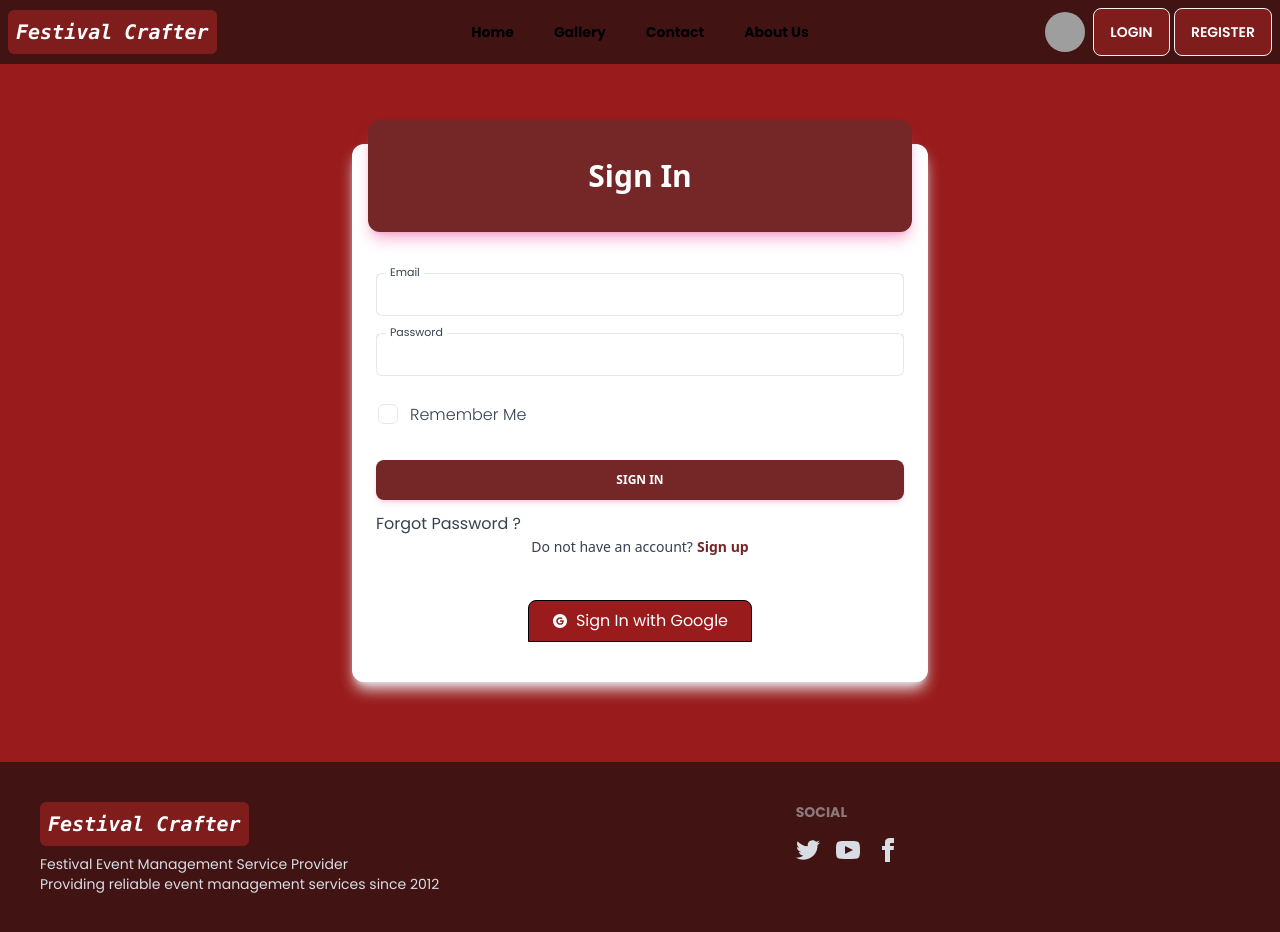
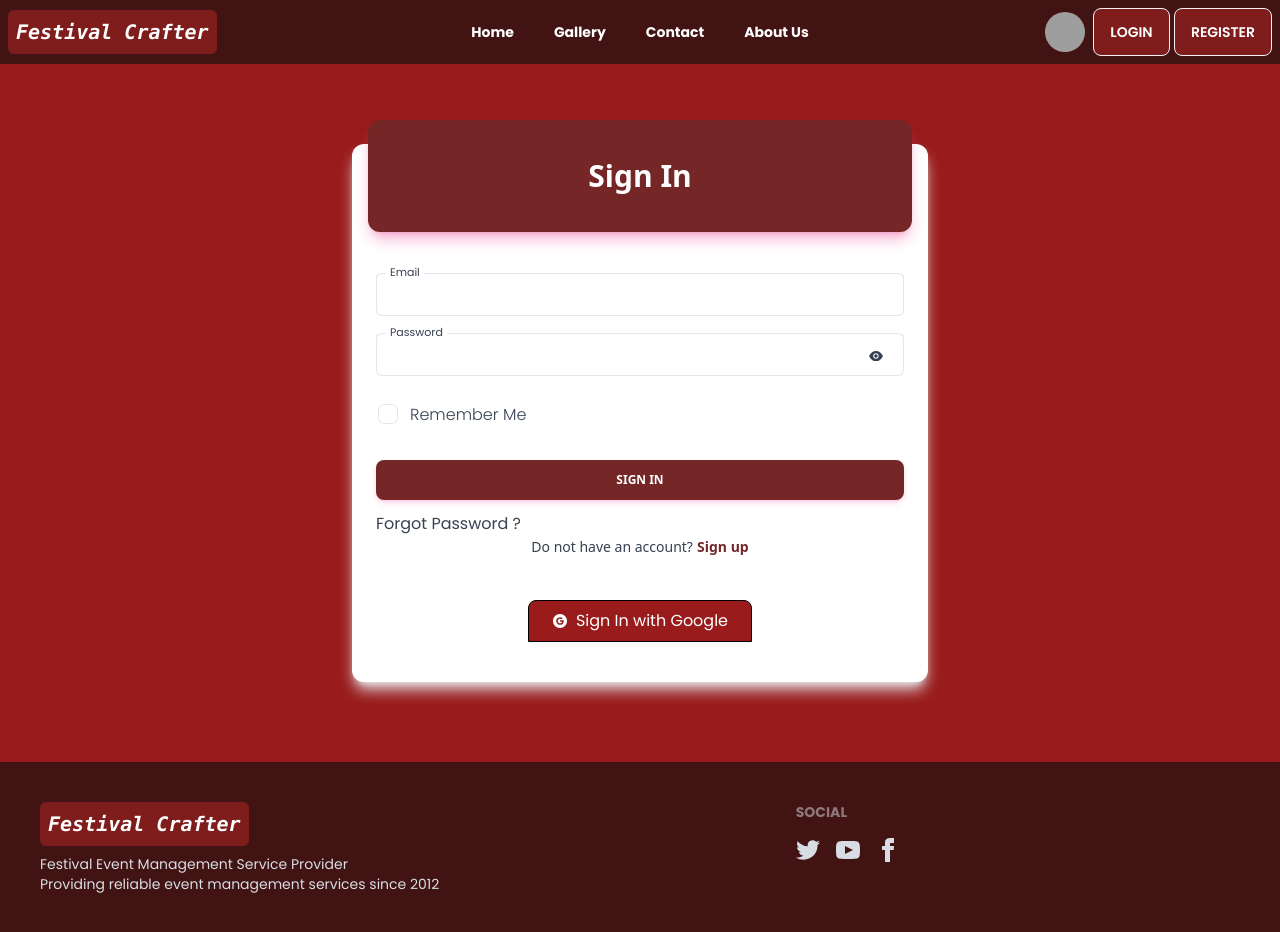
Before and after one commit to Fariha1865/Festival-Crafter-with-React, a React (Vite) app: page /login in a window 1280 px wide. Built offline with nearby package versions, Linux system fonts and the light colour scheme; no server answers; grey boxes are pictures that could not be loaded.

Commit message:
password show hide toggle implemented

```diff
--- a/src/Pages/Login/Login.jsx
+++ b/src/Pages/Login/Login.jsx
@@ -1,15 +1,16 @@
 import { Link, useLocation, useNavigate } from "react-router-dom";
-import { useContext } from "react";
+import { useContext, useState } from "react";
 import { AuthContext } from "../../Providers/AuthProvider";
 import { GoogleAuthProvider, getAuth, signInWithPopup } from "firebase/auth";
 import app from "../../firebase.config";
-import { AiFillGoogleCircle } from "react-icons/ai"
+import { AiFillGoogleCircle, AiFillEye, AiFillEyeInvisible } from "react-icons/ai"
 import { ToastContainer, toast } from 'react-toastify';
 import 'react-toastify/dist/ReactToastify.css';
 import '../Register/toast.css'
 
 const Login = () => {
 
+    const [showPassword, setShowPassword] = useState(false);
     const errorToast = (error) => {
 
         toast.error(error, {
@@ -25,7 +26,7 @@ const Login = () => {
         })
     }
 
-    const {signIn} = useContext(AuthContext);
+    const { signIn } = useContext(AuthContext);
     const location = useLocation();
     const navigate = useNavigate();
     const handleSignInFormSubmit = e => {
@@ -34,17 +35,17 @@ const Login = () => {
         const email = form.get("email");
         const password = form.get("pass");
 
-        signIn(email,password)
-        .then(result=>{
+        signIn(email, password)
+            .then(result => {
                 console.log(result.user)
                 successToast(`  You have successfully logged in `)
                 setTimeout(function () {
-                navigate(location?.state? location.state : "/")
+                    navigate(location?.state ? location.state : "/")
                 }, 2000);
 
 
             })
-        .catch(error=>{
+            .catch(error => {
                 console.log(error.message)
                 if (error.message === "Firebase: Error (auth/invalid-login-credentials).") {
 
@@ -65,7 +66,7 @@ const Login = () => {
                 setUser(user);
                 successToast(`  You have successfully logged in `)
                 setTimeout(function () {
-                    navigate(location?.state? location.state : "/")
+                    navigate(location?.state ? location.state : "/")
                 }, 2000);
             })
             .catch((error) => {
@@ -98,10 +99,17 @@ const Login = () => {
                                 </label>
                             </div>
                             <div className="relative h-11 w-full min-w-[200px]">
-                                <input type="password" name="pass"
+                                <input type={showPassword ? "text" : "password"} name="pass"
                                     className="peer h-full w-full rounded-md border border-blue-gray-200 border-t-transparent bg-transparent px-3 py-3 font-sans text-sm font-normal text-blue-gray-700 outline outline-0 transition-all placeholder-shown:border placeholder-shown:border-blue-gray-200 placeholder-shown:border-t-blue-gray-200 focus:border-2 focus:border-pink-500 focus:border-t-transparent focus:outline-0 disabled:border-0 disabled:bg-blue-gray-50"
 
                                 />
+                                <span onClick={() => setShowPassword(!showPassword)} className="absolute top-4 right-5">
+                                    {
+                                        showPassword ? <AiFillEyeInvisible></AiFillEyeInvisible> : <AiFillEye></AiFillEye>
+
+                                    }
+
+                                </span>
                                 <label className="before:content[' '] after:content[' '] pointer-events-none absolute left-0 -top-1.5 flex h-full w-full select-none text-[11px] font-normal leading-tight text-blue-gray-400 transition-all before:pointer-events-none before:mt-[6.5px] before:mr-1 before:box-border before:block before:h-1.5 before:w-2.5 before:rounded-tl-md before:border-t before:border-l before:border-blue-gray-200 before:transition-all after:pointer-events-none after:mt-[6.5px] after:ml-1 after:box-border after:block after:h-1.5 after:w-2.5 after:flex-grow after:rounded-tr-md after:border-t after:border-r after:border-blue-gray-200 after:transition-all peer-placeholder-shown:text-sm peer-placeholder-shown:leading-[4.1] peer-placeholder-shown:text-blue-gray-500 peer-placeholder-shown:before:border-transparent peer-placeholder-shown:after:border-transparent peer-focus:text-[11px] peer-focus:leading-tight peer-focus:text-pink-500 peer-focus:before:border-t-2 peer-focus:before:border-l-2 peer-focus:before:!border-pink-500 peer-focus:after:border-t-2 peer-focus:after:border-r-2 peer-focus:after:!border-pink-500 peer-disabled:text-transparent peer-disabled:before:border-transparent peer-disabled:after:border-transparent peer-disabled:peer-placeholder-shown:text-blue-gray-500">
                                     Password
                                 </label>
--- a/src/Shared/Navbar/Navbar.jsx
+++ b/src/Shared/Navbar/Navbar.jsx
@@ -15,7 +15,7 @@ const Navbar = () => {
     const navLinks = <>
 
 
-        <div className="flex gap-5 lg:gap-10 md:text-black text-white font-bold  flex-col lg:flex-row">
+        <div className="flex gap-5 lg:gap-10 md:text-black text-white lg:text-white font-bold  flex-col lg:flex-row">
             <NavLink to="/">Home</NavLink>
             <NavLink to="/gallery">Gallery</NavLink>
             <NavLink to="/contact">Contact</NavLink>
```
Lines whose indentation alone changed are shown as unchanged.
